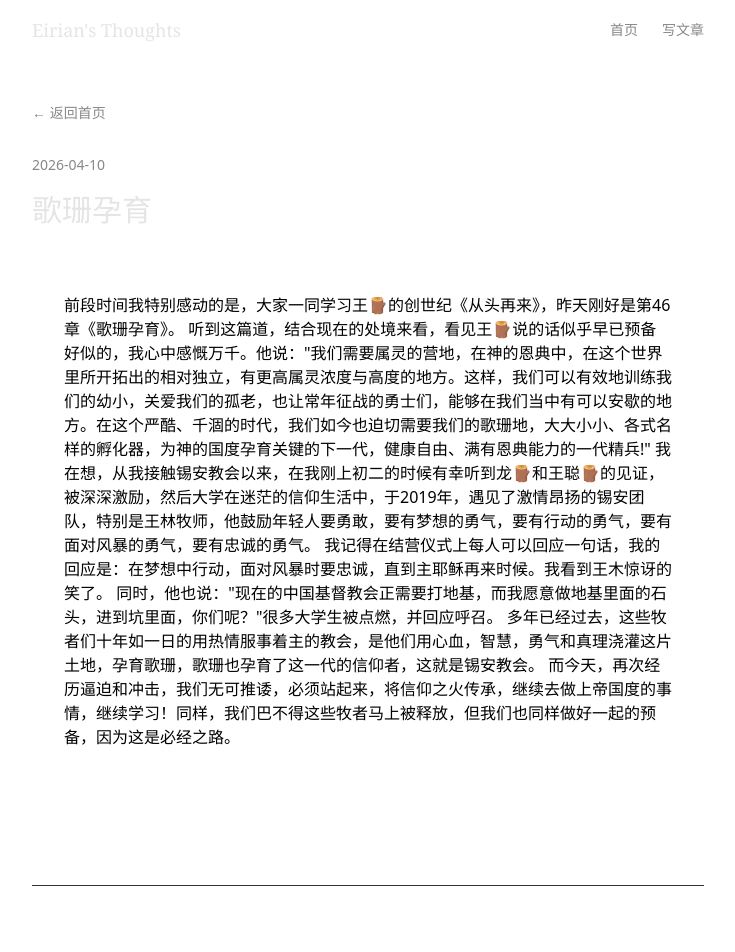
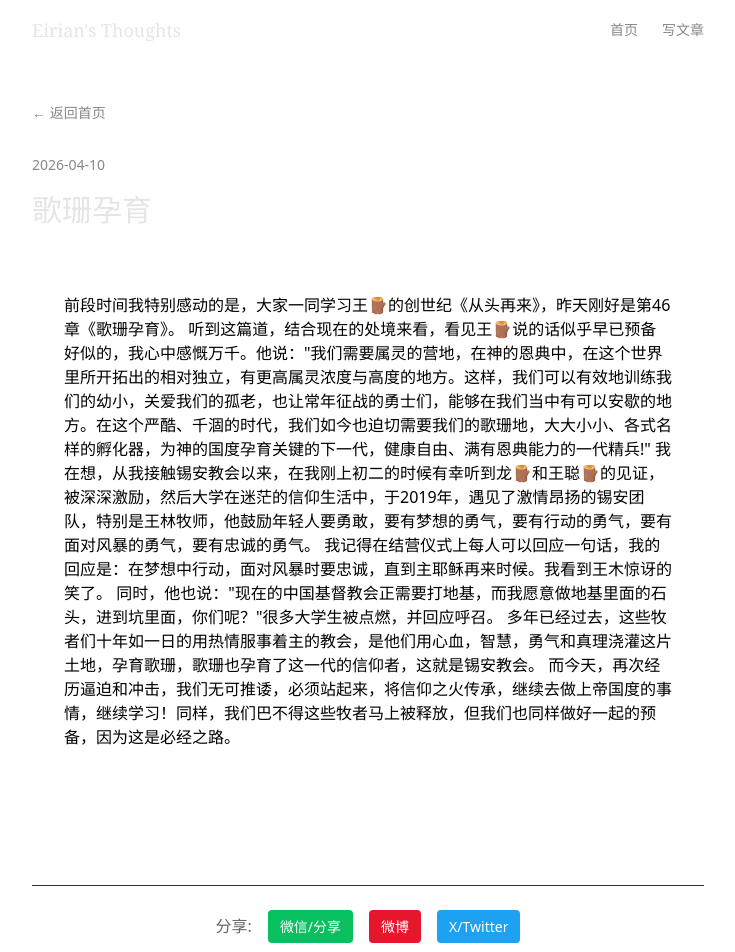
Before and after one commit to Eirian-design/my-thoughts, a Next.js app: page /post/geshan in a window 1280 px wide. Shown: the top 952 px of the page, without its empty margins (272-1007 px from the left). Built offline with nearby package versions, Linux system fonts and the light colour scheme.

Commit message:
feat: 添加文章分享功能（微信、微博、Twitter）

```diff
--- a/src/app/post/[id]/page.tsx
+++ b/src/app/post/[id]/page.tsx
@@ -1,3 +1,5 @@
+"use client";
+
 import Link from "next/link";
 import { posts } from "../../../data/posts";
 import WalineComments from "./Waline";
@@ -76,9 +78,102 @@ function renderContent(content: string) {
   return elements;
 }
 
+// 分享组件
+function ShareButtons({ title, url }: { title: string; url: string }) {
+  const share = async () => {
+    if (navigator.share) {
+      try {
+        await navigator.share({
+          title: title,
+          text: `分享一篇文章: ${title}`,
+          url: url,
+        });
+      } catch (err) {
+        console.log('分享取消');
+      }
+    } else {
+      // 不支持则复制链接
+      navigator.clipboard.writeText(url);
+      alert('链接已复制到剪贴板');
+    }
+  };
+
+  const shareToWechat = () => {
+    const wechatUrl = `https://api.addthis.com/pubapi/1.0/?redirect=%2F%2Fwww.addthis.com%2Ftoolbar%2F%3Fpu%3D${encodeURIComponent(url)}`;
+    window.open(wechatUrl, '_blank');
+  };
+
+  const shareToWeibo = () => {
+    const wbUrl = `https://service.weibo.com/share/share.php?url=${encodeURIComponent(url)}&title=${encodeURIComponent(title)}`;
+    window.open(wbUrl, '_blank');
+  };
+
+  const shareToTwitter = () => {
+    const twUrl = `https://twitter.com/intent/tweet?text=${encodeURIComponent(title)}&url=${encodeURIComponent(url)}`;
+    window.open(twUrl, '_blank');
+  };
+
+  return (
+    <div className="mt-10 pt-6" style={{ borderTop: '1px solid #333' }}>
+      <div className="flex items-center justify-center gap-4">
+        <span style={{ color: '#666' }}>分享:</span>
+
+        <button
+          onClick={share}
+          style={{
+            padding: '6px 12px',
+            background: '#07c160',
+            color: '#fff',
+            border: 'none',
+            borderRadius: '4px',
+            cursor: 'pointer',
+            fontSize: '14px',
+          }}
+          title="系统分享"
+        >
+          微信/分享
+        </button>
+
+        <button
+          onClick={shareToWeibo}
+          style={{
+            padding: '6px 12px',
+            background: '#e6162d',
+            color: '#fff',
+            border: 'none',
+            borderRadius: '4px',
+            cursor: 'pointer',
+            fontSize: '14px',
+          }}
+          title="分享到微博"
+        >
+          微博
+        </button>
+
+        <button
+          onClick={shareToTwitter}
+          style={{
+            padding: '6px 12px',
+            background: '#1da1f2',
+            color: '#fff',
+            border: 'none',
+            borderRadius: '4px',
+            cursor: 'pointer',
+            fontSize: '14px',
+          }}
+          title="分享到 Twitter"
+        >
+          X/Twitter
+        </button>
+      </div>
+    </div>
+  );
+}
+
 export default async function PostPage({ params }: { params: Promise<{ id: string }> }) {
   const { id } = await params;
   const post = posts.find((p) => p.id === id);
+  const pageUrl = `https://www.eirian.top/post/${id}`;
 
   if (!post) {
     return (
@@ -128,6 +223,9 @@ export default async function PostPage({ params }: { params: Promise<{ id: strin
         <div className="cross-divider mt-10 pt-6"></div>
       </div>
 
+      {/* 分享按钮 */}
+      <ShareButtons title={post.title} url={pageUrl} />
+
       {/* 评论区 */}
       <WalineComments />
 
```
